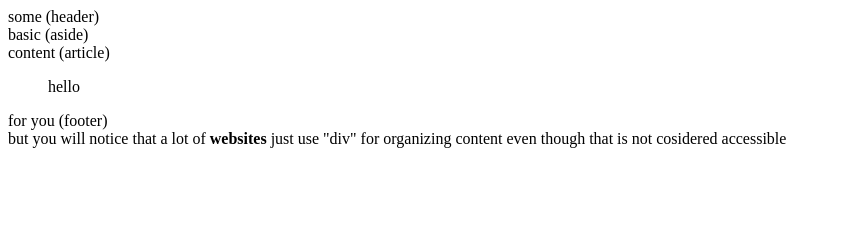
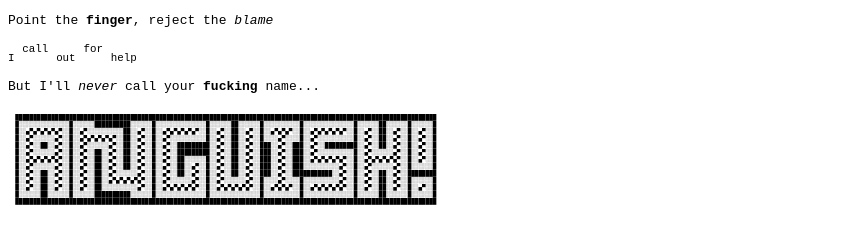
Before and after one commit to vannahrn/intermedia2024, a plain HTML site: page firstproject/index.html in a window 1280 px wide. Shown: the whole page, without its empty margins (0-841 px from the left). Drawn offline with Linux system fonts and the light colour scheme.

Commit message:
Update index.html
added text and some styling

```diff
--- a/firstproject/index.html
+++ b/firstproject/index.html
@@ -6,14 +6,34 @@
     <meta name="keywords" content="HTML,CSS,JavaScript">
     <meta name="author" content="Kelsey Brod">
     <meta name="viewport" content="width=device-width, initial-scale=1.0">
-    <title>Put title</title>
+    <title>lyrics</title>
 </head>
 <body>
-  <header>some (header)</header>
-  <aside>basic (aside)</aside>
-  <article>content (article)</article>
-  <blockquote>hello</blockquote>
-  <footer>for you (footer)</footer>
-  <div>but you will notice that a lot of <b>websites</b> just use "div" for organizing content even though that is not cosidered accessible</div>
+
+
+<pre>
+Point the <b><strong>finger</strong></b>, reject the <i><em>blame</em></i>
+
+<sub>I</sub> <sup>call</sup> <sub>out</sub> <sup>for</sup> <sub>help</sub>
+
+But I'll <i><em>never</em></i> call your <b><strong>fucking</strong></b> name...
+
+<pre style="font-size:40%;" aria-details="text art that says anguish">
+  █████████████████████████████████████████████████████████████████████████████████████████████████████████████████████
+  █░░░░░░░░░░░░░░█░░░░░░██████████░░░░░░█░░░░░░░░░░░░░░█░░░░░░██░░░░░░█░░░░░░░░░░█░░░░░░░░░░░░░░█░░░░░░██░░░░░░█░░░░░░█
+  █░░▄▀▄▀▄▀▄▀▄▀░░█░░▄▀░░░░░░░░░░██░░▄▀░░█░░▄▀▄▀▄▀▄▀▄▀░░█░░▄▀░░██░░▄▀░░█░░▄▀▄▀▄▀░░█░░▄▀▄▀▄▀▄▀▄▀░░█░░▄▀░░██░░▄▀░░█░░▄▀░░█
+  █░░▄▀░░░░░░▄▀░░█░░▄▀▄▀▄▀▄▀▄▀░░██░░▄▀░░█░░▄▀░░░░░░░░░░█░░▄▀░░██░░▄▀░░█░░░░▄▀░░░░█░░▄▀░░░░░░░░░░█░░▄▀░░██░░▄▀░░█░░▄▀░░█
+  █░░▄▀░░██░░▄▀░░█░░▄▀░░░░░░▄▀░░██░░▄▀░░█░░▄▀░░█████████░░▄▀░░██░░▄▀░░███░░▄▀░░███░░▄▀░░█████████░░▄▀░░██░░▄▀░░█░░▄▀░░█
+  █░░▄▀░░░░░░▄▀░░█░░▄▀░░██░░▄▀░░██░░▄▀░░█░░▄▀░░█████████░░▄▀░░██░░▄▀░░███░░▄▀░░███░░▄▀░░░░░░░░░░█░░▄▀░░░░░░▄▀░░█░░▄▀░░█
+  █░░▄▀▄▀▄▀▄▀▄▀░░█░░▄▀░░██░░▄▀░░██░░▄▀░░█░░▄▀░░██░░░░░░█░░▄▀░░██░░▄▀░░███░░▄▀░░███░░▄▀▄▀▄▀▄▀▄▀░░█░░▄▀▄▀▄▀▄▀▄▀░░█░░▄▀░░█
+  █░░▄▀░░░░░░▄▀░░█░░▄▀░░██░░▄▀░░██░░▄▀░░█░░▄▀░░██░░▄▀░░█░░▄▀░░██░░▄▀░░███░░▄▀░░███░░░░░░░░░░▄▀░░█░░▄▀░░░░░░▄▀░░█░░░░░░█
+  █░░▄▀░░██░░▄▀░░█░░▄▀░░██░░▄▀░░░░░░▄▀░░█░░▄▀░░██░░▄▀░░█░░▄▀░░██░░▄▀░░███░░▄▀░░███████████░░▄▀░░█░░▄▀░░██░░▄▀░░████████
+  █░░▄▀░░██░░▄▀░░█░░▄▀░░██░░▄▀▄▀▄▀▄▀▄▀░░█░░▄▀░░░░░░▄▀░░█░░▄▀░░░░░░▄▀░░█░░░░▄▀░░░░█░░░░░░░░░░▄▀░░█░░▄▀░░██░░▄▀░░█░░░░░░█
+  █░░▄▀░░██░░▄▀░░█░░▄▀░░██░░░░░░░░░░▄▀░░█░░▄▀▄▀▄▀▄▀▄▀░░█░░▄▀▄▀▄▀▄▀▄▀░░█░░▄▀▄▀▄▀░░█░░▄▀▄▀▄▀▄▀▄▀░░█░░▄▀░░██░░▄▀░░█░░▄▀░░█
+  █░░░░░░██░░░░░░█░░░░░░██████████░░░░░░█░░░░░░░░░░░░░░█░░░░░░░░░░░░░░█░░░░░░░░░░█░░░░░░░░░░░░░░█░░░░░░██░░░░░░█░░░░░░█
+  █████████████████████████████████████████████████████████████████████████████████████████████████████████████████████
+</pre>
+</pre>
+
 </body>
 </html>
```
